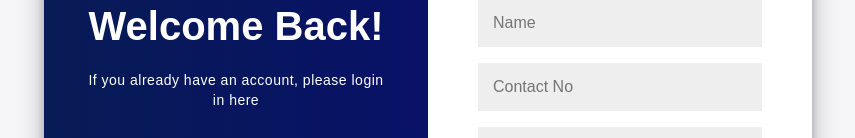
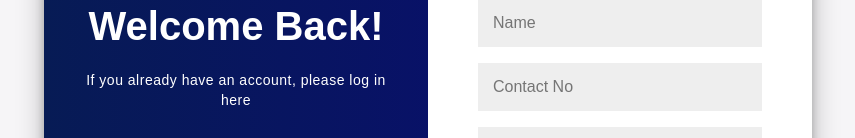
Before and after one commit to PasinduLakshanDSE/Car-Service-Booking-System, a React (Create React App) app in the folder client/: page /Log in a window 1280 px wide. Shown: the part 302-440 px from the top of the page, without its empty margins (212-1067 px from the left). Built offline with nearby package versions, Linux system fonts and the light colour scheme.

Commit message:
loginpage Done

```diff
--- a/client/src/Compornents/SignIn_SignUp/Log.jsx
+++ b/client/src/Compornents/SignIn_SignUp/Log.jsx
@@ -1,24 +1,48 @@
-import React, { useState } from "react";
+import React, { useState, useEffect } from "react";
 import "./design.css";
 import SignInForm from "./SignIn";
 import SignUpForm from "./SignUp";
 
 function Log() {
+  const [loading, setLoading] = useState(true);
   const [type, setType] = useState("signUp");
 
-  const handleOnClick = text => {
+  useEffect(() => {
+    const timer = setTimeout(() => {
+      setLoading(false);
+    }, 400); // 400ms loading delay
+
+    return () => clearTimeout(timer); // Cleanup on unmount
+  }, []);
+
+  const handleOnClick = (text) => {
     if (text !== type) {
       setType(text);
-      return;
     }
   };
+
   const containerClass =
     "container " + (type === "signUp" ? "right-panel-active" : "");
+
   return (
     <div className="body">
-    <div className="logapp ">
-
-      <div className={containerClass} id="container" >
+      {loading ? (
+        <div
+        id="spinner"
+        className="show bg-white position-fixed translate-middle w-100 vh-100 top-50 start-50 d-flex align-items-center justify-content-center"
+        style={{ zIndex: 9999 }}
+      >
+        <div
+          className="spinner-border text-primary"
+          style={{ width: '3rem', height: '3rem' }}
+          role="status"
+        >
+          <span className="sr-only">Loading...</span>
+        </div>
+      </div>
+      ) : (
+        <div className="logapp">
+          <div className={containerClass} id="container">
             <div className="container1">
               <SignUpForm />
               <SignInForm />
@@ -27,7 +51,7 @@ import SignUpForm from "./SignUp";
                   <div className="overlay-panel overlay-left">
                     <h1 className="title">Welcome Back!</h1>
                     <p className="p">
-              If you already have an account, please login in here
+                      If you already have an account, please log in here
                     </p>
                     <button
                       className="ghost button"
@@ -38,7 +62,7 @@ import SignUpForm from "./SignUp";
                     </button>
                   </div>
                   <div className="overlay-panel overlay-right">
-              <h1 className="title">Hello,Customer!</h1>
+                    <h1 className="title">Hello, Customer!</h1>
                     <p className="p">Don't have an account? Sign up here</p>
                     <button
                       className="ghost button"
@@ -53,7 +77,9 @@ import SignUpForm from "./SignUp";
             </div>
           </div>
         </div>
+      )}
     </div>
   );
 }
+
 export default Log;
--- a/client/src/Compornents/SignIn_SignUp/SignIn.jsx
+++ b/client/src/Compornents/SignIn_SignUp/SignIn.jsx
@@ -1,5 +1,8 @@
 import React from "react";
 import 'bootstrap/dist/css/bootstrap.min.css';
+import axios from "axios";
+import { useNavigate } from 'react-router-dom'; // Import useNavigate
+import { Alert } from "react-bootstrap";
 
 function SignInForm() {
   const [state, setState] = React.useState({
@@ -10,6 +13,8 @@ function SignInForm() {
     email: "",
     password: ""
   });
+  const [showError, setShowError] = React.useState(false); // Error alert state
+  const navigate = useNavigate(); // Hook for navigation
 
   const handleChange = (evt) => {
     const { name, value } = evt.target;
@@ -47,23 +52,38 @@ function SignInForm() {
     return valid;
   };
 
-  const handleOnSubmit = (evt) => {
+  const handleOnSubmit = async (evt) => {
     evt.preventDefault();
 
     if (validate()) {
-      console.log("Form submitted:", state);
+      try {
+        const result = await axios.post('/api/users/SignInForm', state);
+        console.log(result.data);
+        setState({ email: "", password: "" });
+        setShowError(false); // Hide error on successful login
 
-      // Clear form fields after successful submission
-      setState({
-        email: "",
-        password: ""
-      });
+        // Store user data and navigate to the home page
+        localStorage.setItem('currentUser', JSON.stringify(result.data));
+        navigate('/');  // Navigate to the home page after login
+      } catch (error) {
+        console.error(error);
+        setShowError(true); // Show error alert if login fails
+      }
+    } else {
+      setShowError(true); // Show error alert if validation fails
     }
   };
 
   return (
     <div className="form-container sign-in-container">
+
       <form className="form" onSubmit={handleOnSubmit}>
+         {/* Error Alert */}
+      {showError && (
+        <Alert variant="danger" className="mt-2">
+          Invalid email or password. Please try again.
+        </Alert>
+      )}
         <h1 className="title pb-3">Sign in</h1>
         <input
           className={`input ${errors.email && "is-invalid"}`}
--- a/client/src/Compornents/SignIn_SignUp/SignUp.jsx
+++ b/client/src/Compornents/SignIn_SignUp/SignUp.jsx
@@ -1,6 +1,7 @@
 import React from "react";
 import 'bootstrap/dist/css/bootstrap.min.css';
 import axios from "axios";
+import { Alert } from "react-bootstrap";
 
 function SignUpForm() {
   const [state, setState] = React.useState({
@@ -18,6 +19,8 @@ function SignUpForm() {
     email: "",
     password: ""
   });
+
+  const [showAlert, setShowAlert] = React.useState(false); // State for success alert
 
   const handleChange = (evt) => {
     const { name, value } = evt.target;
@@ -73,18 +76,27 @@ function SignUpForm() {
 
     if (validate()) {
       try {
-          const result = await axios.post('/api/users/SignUpForm', state);
-          console.log(result.data);
-          setState({ name: "", contactNo: "", email: "", password: "" });
+        const result = await axios.post('/api/users/SignUpForm', state);
+        console.log(result.data);
+        setState({ name: "", contactNo: "", email: "", password: "" });
+        setShowAlert(true); // Show success alert
+        setTimeout(() => setShowAlert(false), 3000); // Hide alert after 3 seconds
       } catch (error) {
-          console.error(error);
+        console.error(error);
       }
     }
   };
 
   return (
     <div className="form-container sign-up-container">
+
+
       <form className="form" onSubmit={handleOnSubmit}>
+      {showAlert && (
+        <Alert variant="success" className="mt-2">
+          Registration successful!
+        </Alert>
+      )}
         <h1 className="title pb-3">Create Account</h1>
 
         <input
@@ -96,8 +108,6 @@ function SignUpForm() {
           placeholder="Name"
         />
         {errors.name && <small className="text-danger">{errors.name}</small>}
-
-
 
         <input
           className={`input ${errors.contactNo && "is-invalid"}`}
--- a/client/src/Compornents/SignIn_SignUp/design.css
+++ b/client/src/Compornents/SignIn_SignUp/design.css
@@ -255,6 +255,8 @@
     text-decoration: none;
   }
 
+
+
   /*@media (max-width: 1024px) {
     .container1 {
       width: 90%;
```
Also changed, not shown: 2 other files (tests, documents, lock files or other folders). Lines whose indentation alone changed are shown as unchanged.
